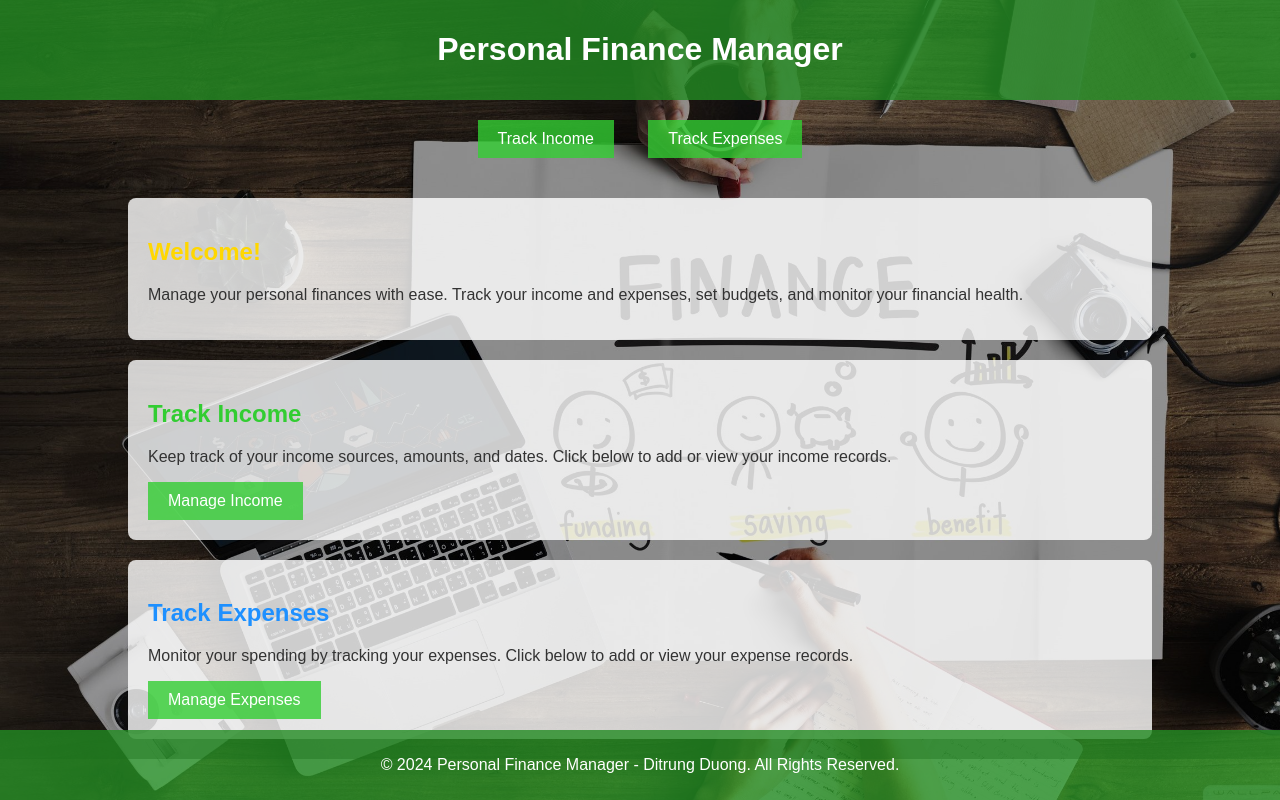
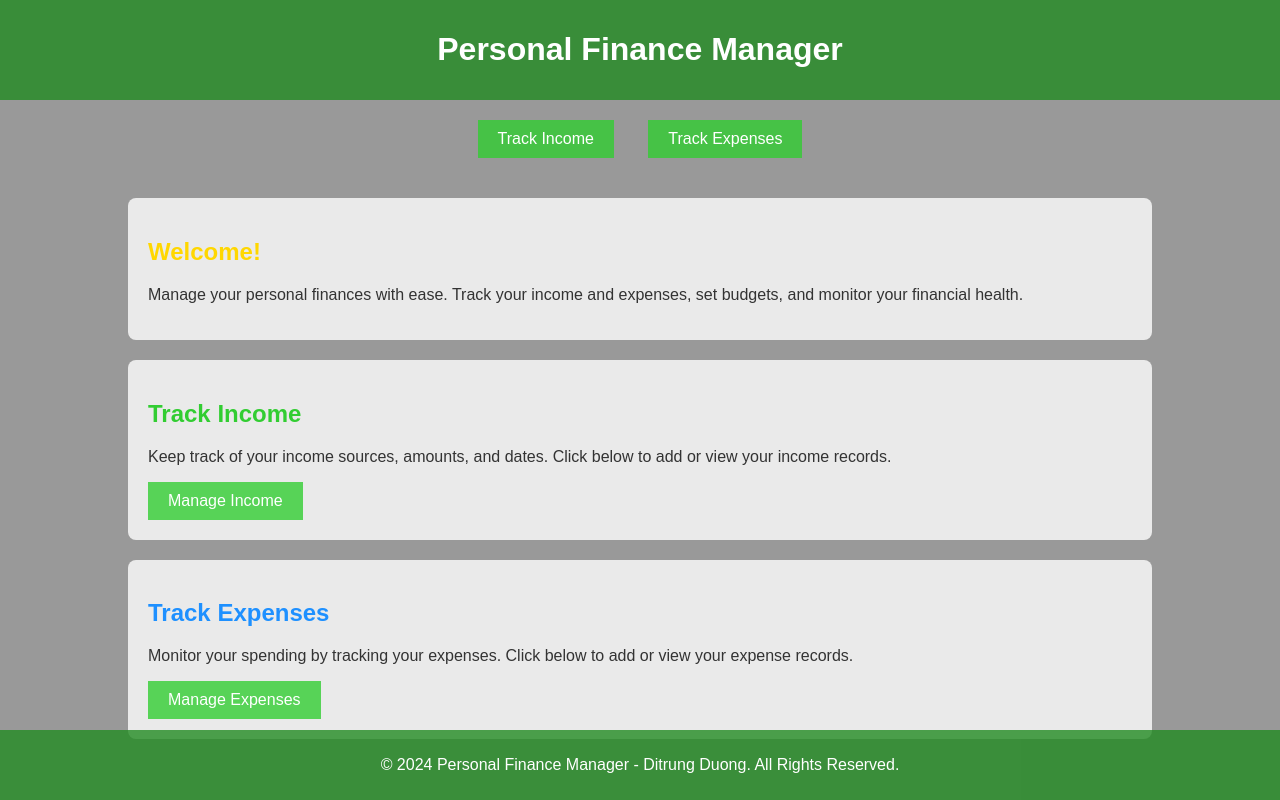
Before and after one commit to ditrungduong/personal-finance-web-app, a Flask app: page / in a window 1280 px wide. Run offline with Flask 3, Linux system fonts and the light colour scheme.

Commit message:
Update styles.css

```diff
--- a/static/styles.css
+++ b/static/styles.css
@@ -12,7 +12,7 @@ body {
     z-index: 1;
 }
 
-body::before {
+body {
     content: '';
     position: absolute;
     top: 0;
```
